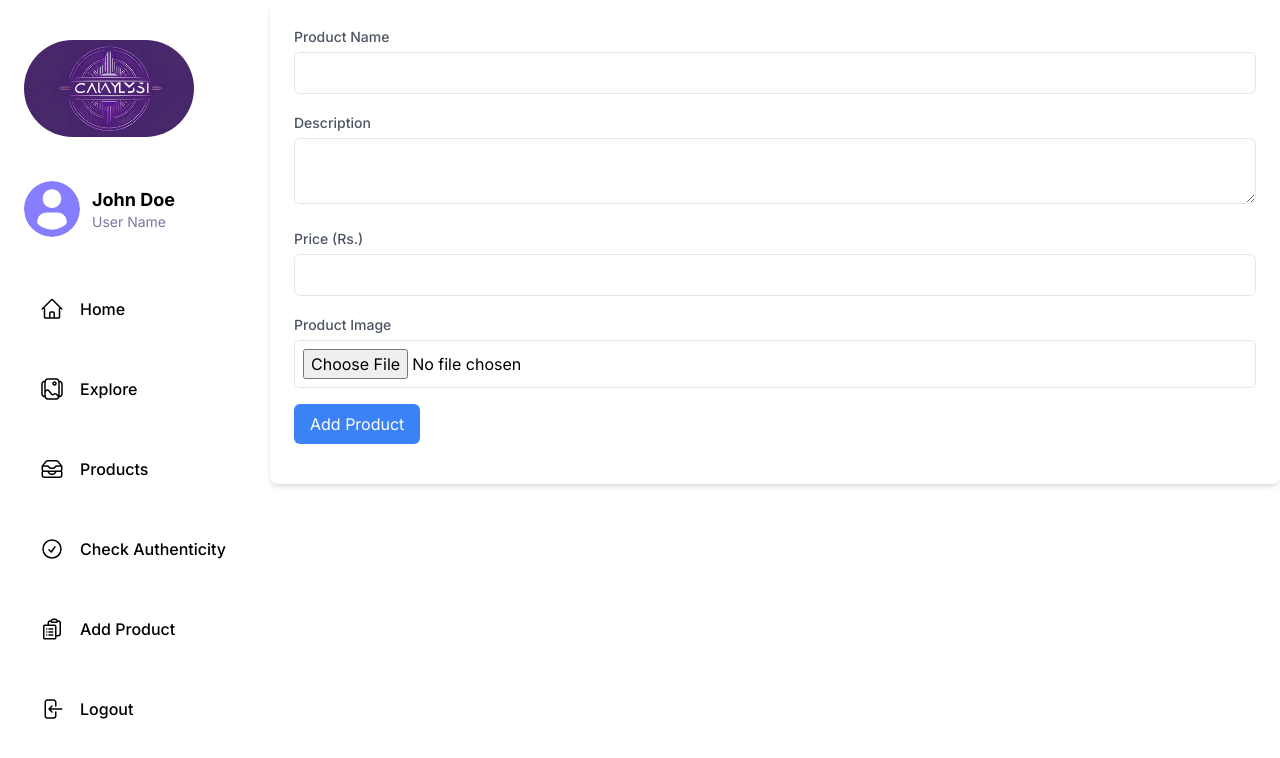
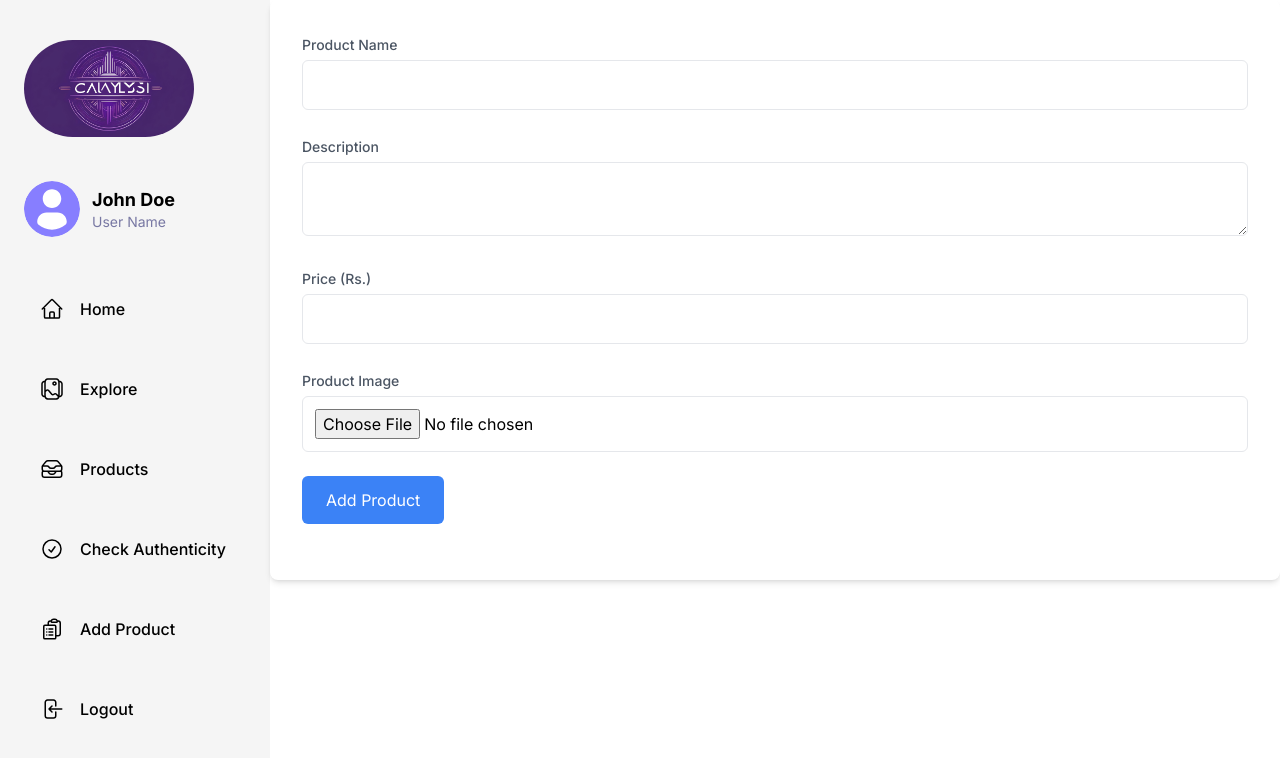
Before and after one commit to ShivPandey5677/BeatzMatter, a React (Vite) app: page /AddProduct in a window 1280 px wide. Shown: the top 758 px of the page. Built offline with nearby package versions, Linux system fonts and the light colour scheme.

Commit message:
leftbarcolor

```diff
--- a/src/components/leftbar/LeftBar.jsx
+++ b/src/components/leftbar/LeftBar.jsx
@@ -1,5 +1,5 @@
-import React, { useContext } from 'react'
-import { Link,NavLink,useLocation } from 'react-router-dom'
+import React, { useContext } from 'react';
+import { Link, NavLink, useLocation } from 'react-router-dom';
 import MusicNoteIcon from '@mui/icons-material/MusicNote';
 import { sidebarLinks } from '../../constants';
 import { IconButton } from '@mui/material';
@@ -8,43 +8,45 @@ import { Button } from '@mui/base';
 import { AuthContext } from '../../context/authContext';
 
 const LeftBar = () => {
-    const {pathname}=useLocation();
-    //const {currentUser}=useContext(AuthContext);
+  const { pathname } = useLocation();
+  // const { currentUser } = useContext(AuthContext);
+
   return (
-   <nav className="leftsidebar">
+    <nav className="leftsidebar" style={{ backgroundColor: 'rgba(245, 245, 245, 1)' }}>
       <div className="flex flex-col gap-11">
-        <Link to="/" className="flex gap-3 items-center ">
-      <img className="rounded-full" src="/assets/images/fotor-ai-20240205155222.jpg" alt="" width={170} height={36}/>
+        <Link to="/" className="flex gap-3 items-center">
+          <img className="rounded-full" src="/assets/images/fotor-ai-20240205155222.jpg" alt="" width={170} height={36} />
         </Link>
         <Link to={`/profile/:id`} className="flex gap-3 items-center">
-                <img src="/assets/images/profile-placeholder.svg" alt="profile" className="h-14 w-14 rounded-full"/>
+          <img src="/assets/images/profile-placeholder.svg" alt="profile" className="h-14 w-14 rounded-full" />
           <div className="flex flex-col">
-                <p className="body-bold">
-                    John Doe
-                </p>
-
-
+            <p className="body-bold">John Doe</p>
             <p className="small-regular text-light-3">User Name</p>
           </div>
         </Link>
 
         <ul className="flex flex-col gap-6">
-            {sidebarLinks.map((link)=>{
-                const isActive= pathname===link.route
-                return(
-                    <li key={link.label} className={`leftsidebar-link group ${isActive && 'bg-dark'}`}><NavLink to={link.route} className="flex gap-4 items-center p-4">
-                       <img src={link.imgURL} alt={link.label} className={`group-hover:invert-black ${isActive && 'invert-black'}`} /> {link.label}</NavLink></li>
-
-                )
+          {sidebarLinks.map((link) => {
+            const isActive = pathname === link.route;
+            return (
+              <li key={link.label} className={`leftsidebar-link group ${isActive && 'bg-dark'}`}>
+                <NavLink to={link.route} className="flex gap-4 items-center p-4">
+                  <img src={link.imgURL} alt={link.label} className={`group-hover:invert-black ${isActive && 'invert-black'}`} />
+                  {link.label}
+                </NavLink>
+              </li>
+            );
           })}
         </ul>
       </div>
+      {/* Divider Line */}
+      <div className="h-full bg-gray-500 w-2"></div>
       <Button className='shad-button_ghost pt-10 pl-4'>
         <img src="/assets/images/logout.svg" alt="logout" />
         <p className="small-medium lg:base-medium">Logout</p>
       </Button>
     </nav>
-  )
-}
+  );
+};
 
-export default LeftBar
+export default LeftBar;
--- a/src/pages/AddProduct/addproduct.jsx
+++ b/src/pages/AddProduct/addproduct.jsx
@@ -8,27 +8,27 @@ const AddProduct = () => {
 
   return (
     <section className="home-section">
-      <div className="home-content">
-        <div className="add-product-box bg-white p-6 rounded-lg shadow-md">
+      <div className="home-content ">
+        <div className="add-product-box bg-light-purple p-8 rounded-lg shadow-md">
           <form id="product-form" onSubmit={handleSubmit}>
-            <div className="mb-4">
+            <div className="mb-6">
               <label htmlFor="product-name" className="text-sm font-medium text-gray-600">Product Name</label>
-              <input type="text" id="product-name" name="product-name" className="mt-1 p-2 w-full border rounded-md" required />
+              <input type="text" id="product-name" name="product-name" className="mt-1 p-3 w-full border rounded-md" required />
             </div>
-            <div className="mb-4">
+            <div className="mb-6">
               <label htmlFor="product-description" className="text-sm font-medium text-gray-600">Description</label>
-              <textarea id="product-description" name="product-description" className="mt-1 p-2 w-full border rounded-md" required />
+              <textarea id="product-description" name="product-description" className="mt-1 p-3 w-full border rounded-md" required />
             </div>
-            <div className="mb-4">
+            <div className="mb-6">
               <label htmlFor="product-price" className="text-sm font-medium text-gray-600">Price (Rs.)</label>
-              <input type="number" id="product-price" name="product-price" className="mt-1 p-2 w-full border rounded-md" required />
+              <input type="number" id="product-price" name="product-price" className="mt-1 p-3 w-full border rounded-md" required />
             </div>
-            <div className="mb-4">
+            <div className="mb-6">
               <label htmlFor="product-image" className="text-sm font-medium text-gray-600">Product Image</label>
-              <input type="file" id="product-image" name="product-image" className="mt-1 p-2 w-full border rounded-md" accept="image/*" required />
+              <input type="file" id="product-image" name="product-image" className="mt-1 p-3 w-full border rounded-md" accept="image/*" required />
             </div>
-            <div className="mb-4">
-              <button type="submit" className="px-4 py-2 bg-blue-500 text-white rounded-md hover:bg-blue-600">Add Product</button>
+            <div className="mb-6">
+              <button type="submit" className="px-6 py-3 bg-blue-500 text-white rounded-md hover:bg-blue-600">Add Product</button>
             </div>
           </form>
         </div>
--- a/src/pages/home/home.jsx
+++ b/src/pages/home/home.jsx
@@ -2,7 +2,7 @@ import React from 'react';
 import { Link } from 'react-router-dom';
 
 const Home = () => {
-  // Assuming you have a route named "/add-product" for adding a product
+  // Assuming you have a route named "/AddProduct" for adding a product
   const addProductHandler = () => {
     // Add logic here if needed before redirecting
   };
```
Lines whose indentation alone changed are shown as unchanged.
